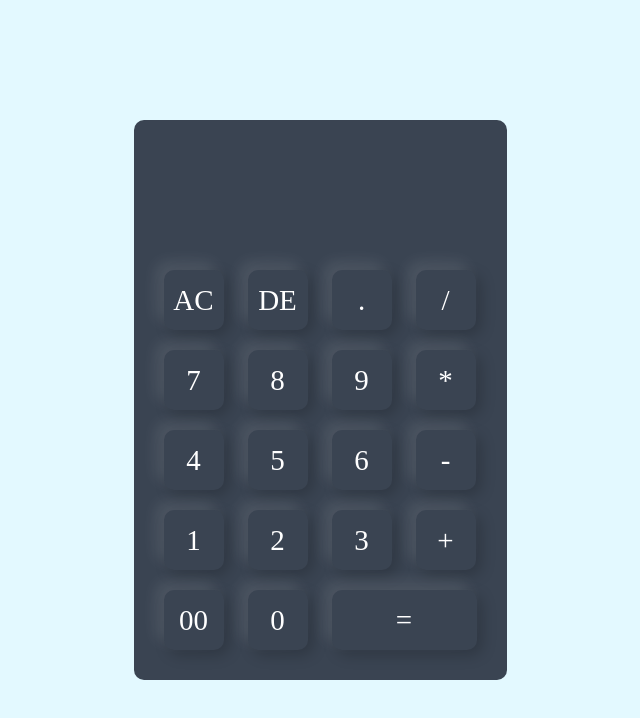
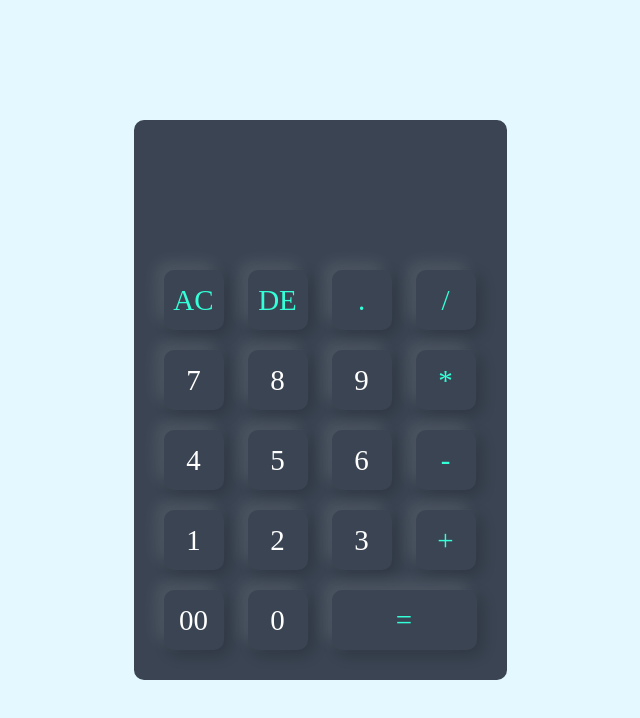
Before and after one commit to wagnerparnoff/calculator, a plain HTML site: page index.html in a window 1280 px wide. Shown: the whole page, without its empty margins (320-960 px from the left). Drawn offline with Linux system fonts and the light colour scheme.

Commit message:
atualizando cores dos operadores

```diff
--- a/index.html
+++ b/index.html
@@ -15,33 +15,33 @@
                     <input type="text" name="display">
                 </div>
                 <div>
-                    <input type="button" value="AC" onclick="display.value = ' ' ">
-                    <input type="button" value="DE" onclick="display.value = display.value.toString().slice(0,-1)">
-                    <input type="button" value="." onclick="display.value += '.' ">
-                    <input type="button" value="/" onclick="display.value += '/' ">
+                    <input type="button" value="AC" onclick="display.value = ' ' " class="operator">
+                    <input type="button" value="DE" onclick="display.value = display.value.toString().slice(0,-1)" class="operator">
+                    <input type="button" value="." onclick="display.value += '.' " class="operator">
+                    <input type="button" value="/" onclick="display.value += '/' " class="operator">
                 </div>
                 <div>
                     <input type="button" value="7" onclick="display.value += '7' ">
                     <input type="button" value="8" onclick="display.value += '8' ">
                     <input type="button" value="9" onclick="display.value += '9' ">
-                    <input type="button" value="*" onclick="display.value += '*' ">
+                    <input type="button" value="*" onclick="display.value += '*' " class="operator">
                 </div>
                 <div>
                     <input type="button" value="4" onclick="display.value += '4' ">
                     <input type="button" value="5" onclick="display.value += '5' ">
                     <input type="button" value="6" onclick="display.value += '6' ">
-                    <input type="button" value="-" onclick="display.value += '-' ">
+                    <input type="button" value="-" onclick="display.value += '-' " class="operator">
                 </div>
                 <div>
                     <input type="button" value="1" onclick="display.value += '1' ">
                     <input type="button" value="2" onclick="display.value += '2' ">
                     <input type="button" value="3" onclick="display.value += '3' ">
-                    <input type="button" value="+" onclick="display.value += '+' ">
+                    <input type="button" value="+" onclick="display.value += '+' " class="operator">
                 </div>
                 <div>
                     <input type="button" value="00" onclick="display.value += '00' ">
                     <input type="button" value="0"  onclick="display.value += '0' ">
-                    <input type="button" value="="  onclick="display.value = eval(display.value)" class="equal">
+                    <input type="button" value="="  onclick="display.value = eval(display.value)" class="equal operator">
                 </div>
             </form>
         </div>
--- a/style.css
+++ b/style.css
@@ -47,3 +47,6 @@ form .display input{
 form input.equal{
     width: 145px;
 }
+form input.operator{
+    color: #33ffd8;
+}
```
